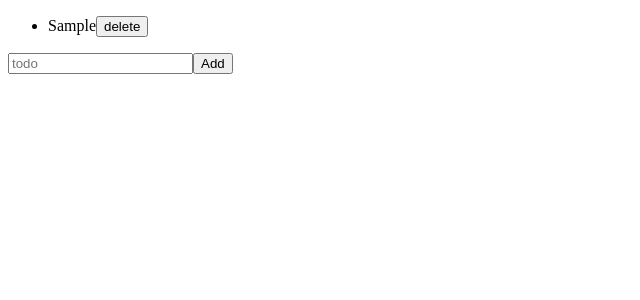
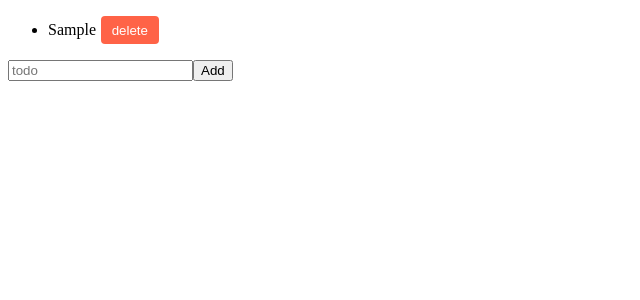
Before and after one commit to afrianjunior/react-pattern, a React app: page / in a window 1280 px wide. Both pictures are taken after typing "Sample" into the empty fields and a click on the input "Add". Shown: the top 300 px of the page, without its empty margins (0-640 px from the left). Built offline with nearby package versions, Linux system fonts and the light colour scheme; the HTML template or start-up script is replaced by a standard one.

Commit message:
MODIFIED: add styled for button component

```diff
--- a/src/App.jsx
+++ b/src/App.jsx
@@ -1,5 +1,16 @@
 import React from "react";
 import TodoLists from "./TodoLists";
+import styled from "styled-components";
+
+const Button = styled.button`
+  display: inline-block;
+  background-color: tomato;
+  padding: .5em .8em;
+  color: white;
+  border-radius: 4px;
+  border: 0;
+  margin-left: 5px;
+`;
 
 export default class App extends React.Component {
   render() {
@@ -12,7 +23,7 @@ export default class App extends React.Component {
                 {todos.map((todo, index) => (
                   <li key={index.toString()}>
                     {todo}
-                    <button onClick={() => deleteTodo(index)}>delete</button>
+                    <Button onClick={() => deleteTodo(index)}>delete</Button>
                   </li>
                 ))}
               </ul>
```
